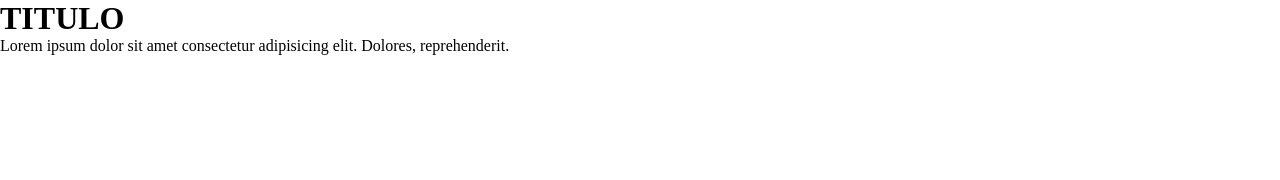
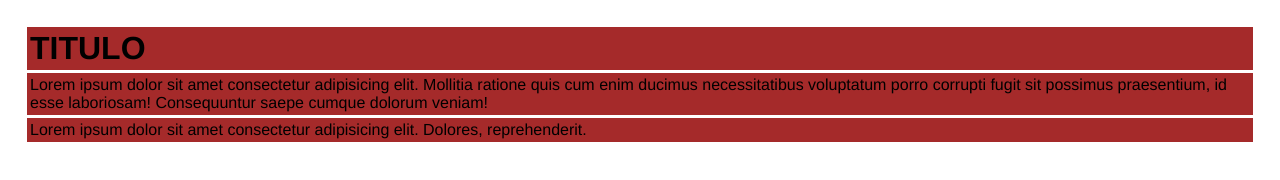
Before and after one commit to LuchoGuercetti/github, a plain HTML site: page index.html in a window 1280 px wide. Drawn offline with Linux system fonts and the light colour scheme.

Commit message:
tercer  commit

```diff
--- a/CSS/style.css
+++ b/CSS/style.css
@@ -1,4 +1,18 @@
 *{
-    margin: 0;
-    padding: 0;
+    margin: 3px;
+    padding: 3px;
+    font-family: 'Franklin Gothic Medium', 'Arial Narrow', Arial, sans-serif;
 }
+
+h1{
+    color: black;
+    background-color: brown;
+}
+main{
+
+}
+
+p{
+    color: black;
+    background-color: brown;
+}
--- a/index.html
+++ b/index.html
@@ -13,6 +13,9 @@
     <main>
         <div>
             <h1>TITULO</h1>
+            <p>Lorem ipsum dolor sit amet consectetur adipisicing elit. Mollitia ratione quis cum enim ducimus
+                necessitatibus voluptatum porro corrupti fugit sit possimus praesentium, id esse laboriosam!
+                Consequuntur saepe cumque dolorum veniam!</p>
             <p>Lorem ipsum dolor sit amet consectetur adipisicing elit. Dolores, reprehenderit.</p>
         </div>
     </main>
```
